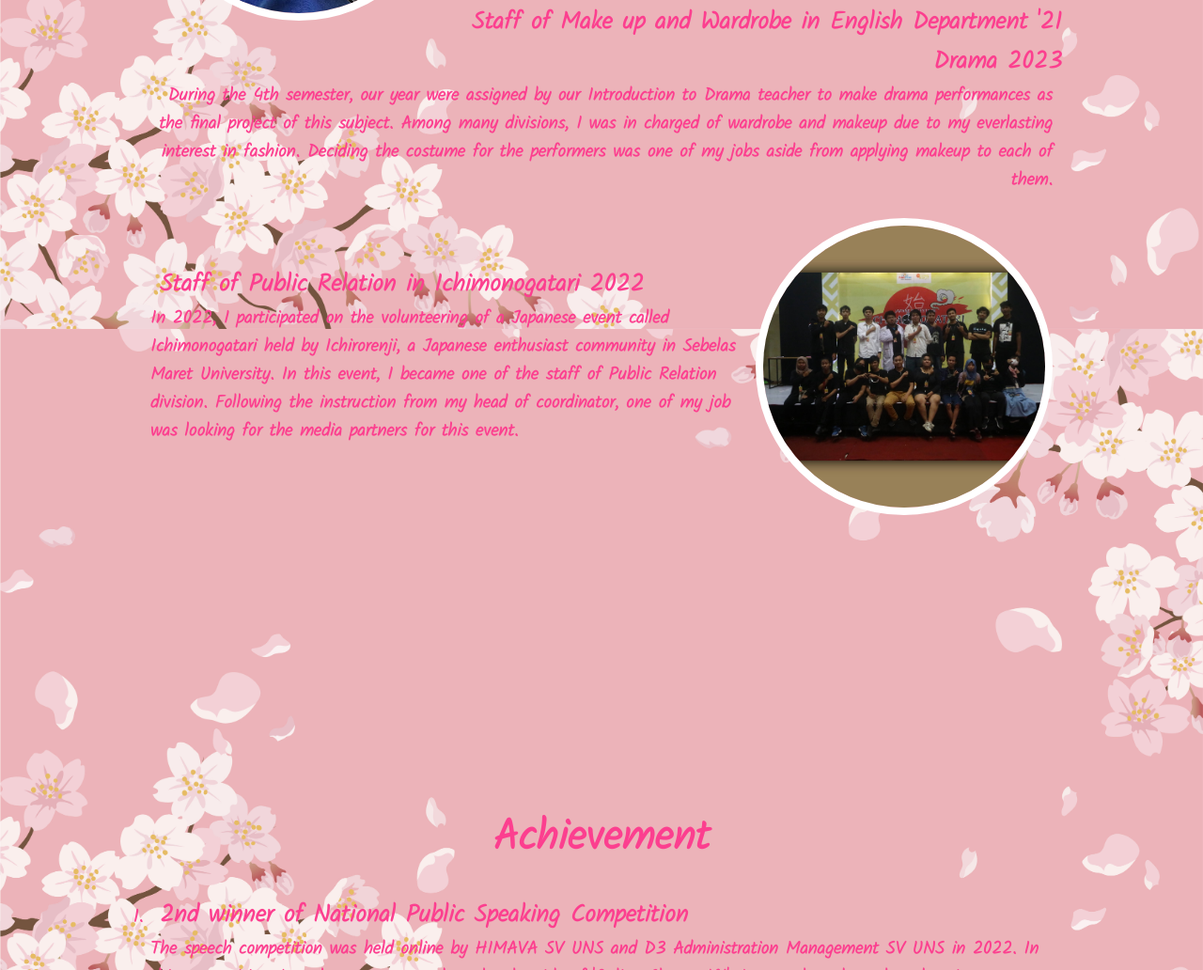
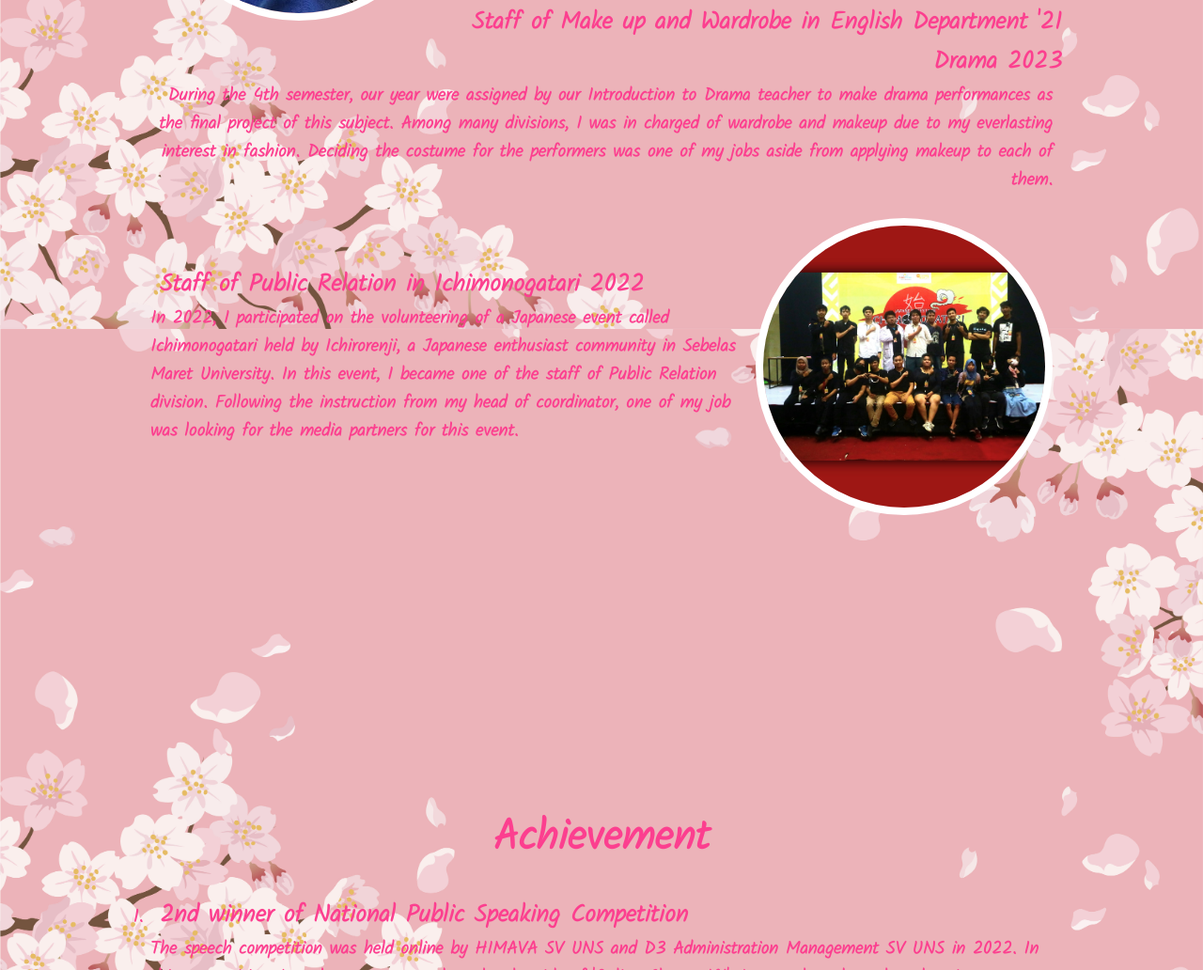
Before and after one commit to Jezaire/Personal-html-css-portfolio, a plain HTML site: page index.html in a window 1280 px wide. Shown: the part 2072-3104 px from the top of the page at 94% size. Drawn offline with Linux system fonts and the light colour scheme.

Commit message:
changing photo

```diff
--- a/index.html
+++ b/index.html
@@ -140,7 +140,7 @@
                                 each of them. </p1>
                             </div>
                         <br>
-                        <img src="./asset/experiencereal2.jpg"
+                        <img src="./asset/experiencerreal.jpg"
                         class="Purwacarita2">
                         <br><br>
                         <h3>Staff of Public Relation in Ichimonogatari 2022</h3>
```
Also changed, not shown: asset/experiencerreal.jpg (added).
